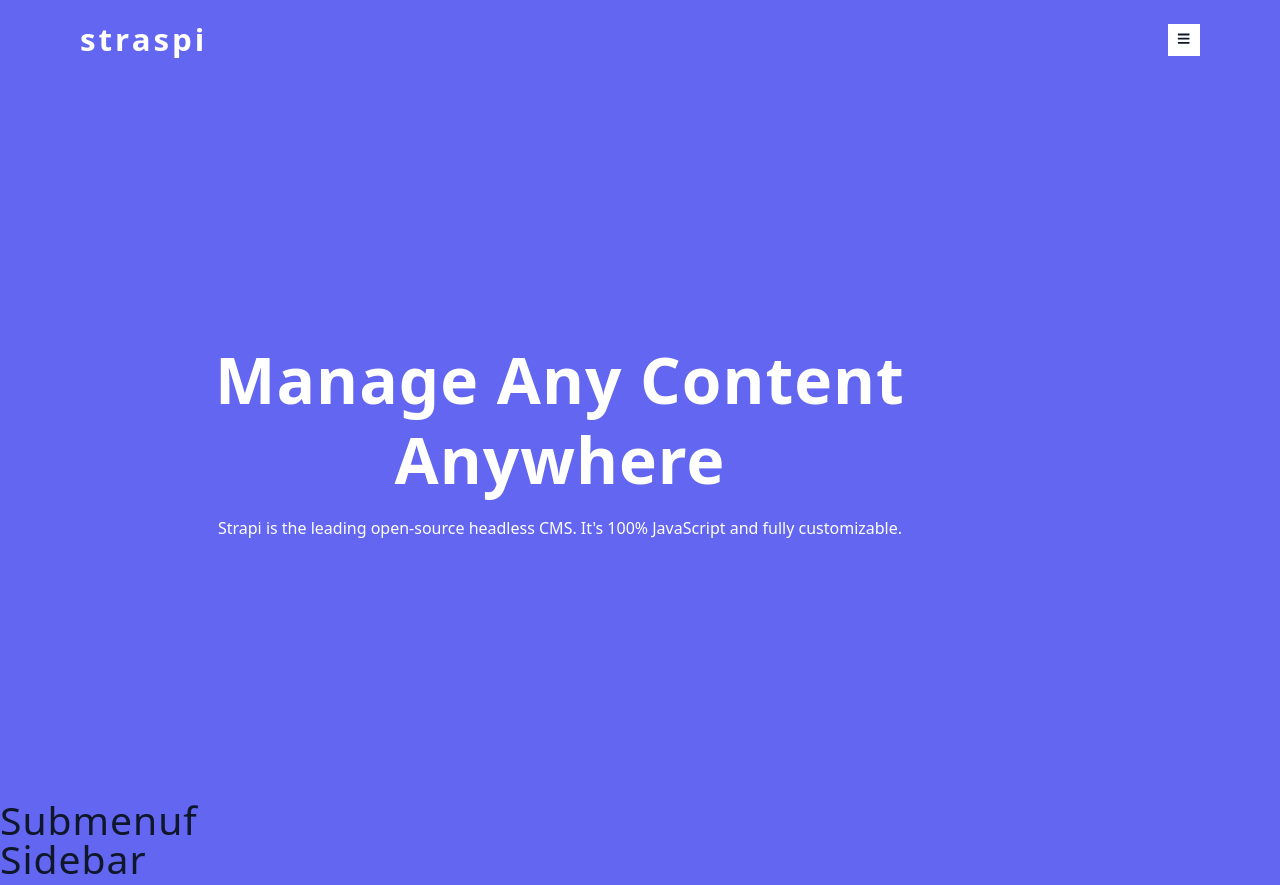
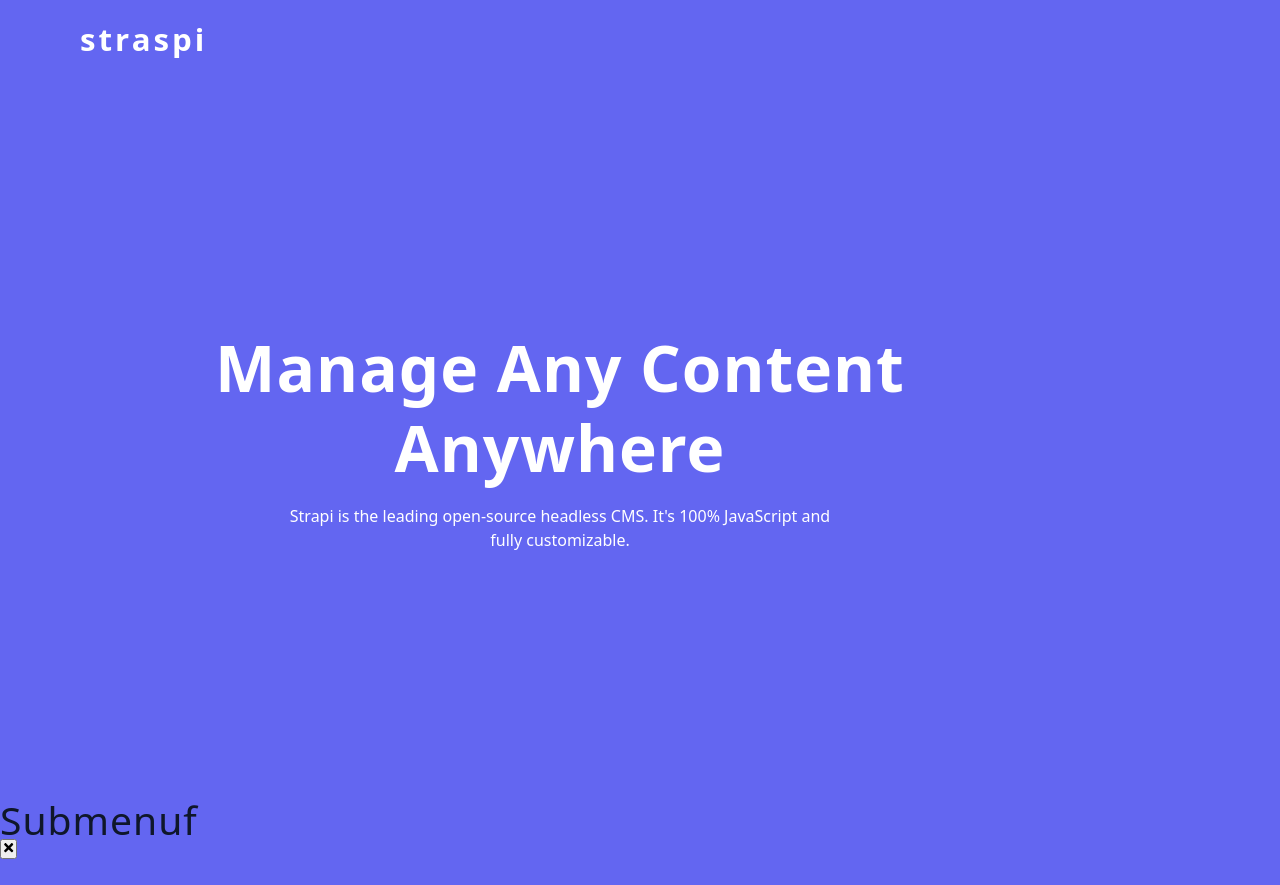
Before and after one commit to jusjones2284/Strapi_project, a React (Vite) app: page / in a window 1280 px wide. After the commit the page ends 859 px from the top, so only its background shows below. Built offline with nearby package versions, Linux system fonts and the light colour scheme.

Commit message:
created a new component

```diff
--- a/src/Sidebar.jsx
+++ b/src/Sidebar.jsx
@@ -1,8 +1,21 @@
-import React from 'react'
+import { FaTimes } from "react-icons/fa"
+import sublinks from "./data"
+import { useGlobalContext } from "./Context"
 
 const Sidebar = () => {
+  const {isSidebarOpen, closeSidebar } = useGlobalContext()
+
   return (
-    <h2>Sidebar</h2>
+    <aside className="sidebar">
+      <div className="sidebar-container">
+        <button className="close-btn">
+          <FaTimes />
+        </button>
+        <div className="sidebar-links">
+          {}
+        </div>
+      </div>
+    </aside>
   )
 }
 
--- a/src/index.css
+++ b/src/index.css
@@ -335,6 +335,14 @@ Hero
     text-align: center;
   }
 
+  .hero-center p{
+    max-width: 35em;
+    margin: 0 auto;
+  }
+  .toggle-btn{
+    display: none;
+  }
+
 }
 /*
 =============
```
